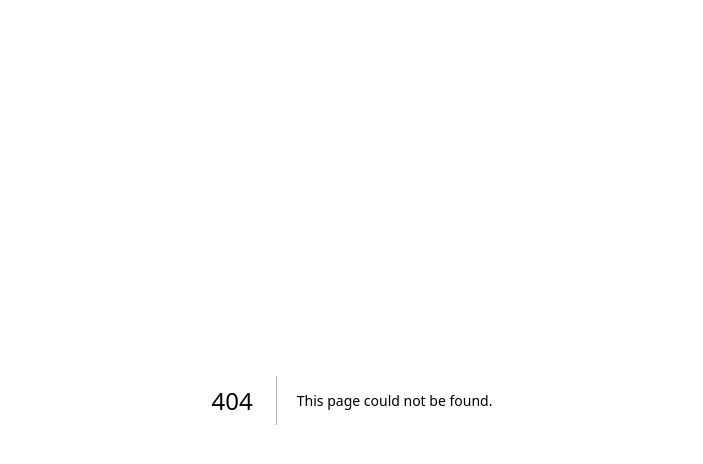
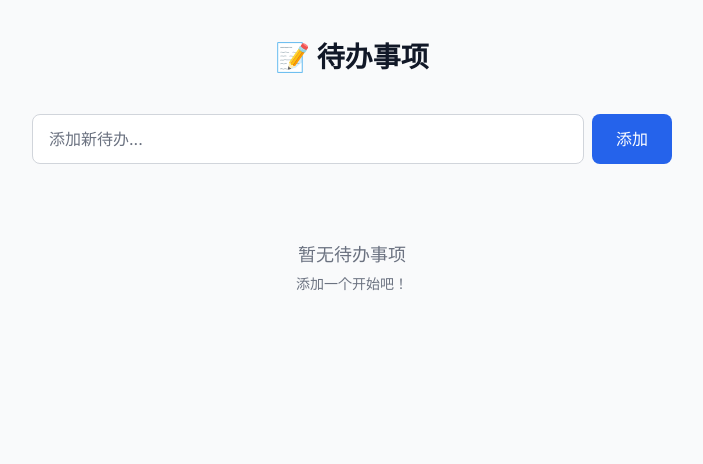
Before and after one commit to coolCicada/nextjs-lession, a Next.js app: page /todos in a window 1280 px wide. Before the commit this address had no page. Shown: the top 464 px of the page, without its empty margins (288-991 px from the left). Built offline with nearby package versions, Linux system fonts and the light colour scheme; a web font is replaced by a local one.

Commit message:
feat: 添加待办事项页面

```diff
--- /dev/null
+++ b/app/todos/page.tsx
@@ -0,0 +1,162 @@
+"use client";
+
+import { useState, useEffect } from "react";
+
+interface Todo {
+  id: string;
+  text: string;
+  completed: boolean;
+  createdAt: string;
+}
+
+export default function TodosPage() {
+  const [todos, setTodos] = useState<Todo[]>([]);
+  const [newTodo, setNewTodo] = useState("");
+
+  // 从 localStorage 加载
+  useEffect(() => {
+    const saved = localStorage.getItem("todos");
+    if (saved) {
+      setTodos(JSON.parse(saved));
+    }
+  }, []);
+
+  // 保存到 localStorage
+  useEffect(() => {
+    localStorage.setItem("todos", JSON.stringify(todos));
+  }, [todos]);
+
+  const addTodo = (e: React.FormEvent) => {
+    e.preventDefault();
+    if (!newTodo.trim()) return;
+
+    const todo: Todo = {
+      id: Date.now().toString(),
+      text: newTodo.trim(),
+      completed: false,
+      createdAt: new Date().toISOString(),
+    };
+
+    setTodos([todo, ...todos]);
+    setNewTodo("");
+  };
+
+  const toggleTodo = (id: string) => {
+    setTodos(
+      todos.map((todo) =>
+        todo.id === id ? { ...todo, completed: !todo.completed } : todo
+      )
+    );
+  };
+
+  const deleteTodo = (id: string) => {
+    setTodos(todos.filter((todo) => todo.id !== id));
+  };
+
+  const pendingTodos = todos.filter((t) => !t.completed);
+  const completedTodos = todos.filter((t) => t.completed);
+
+  return (
+    <div className="min-h-screen bg-gray-50 py-8">
+      <div className="max-w-2xl mx-auto px-4">
+        <h1 className="text-3xl font-bold text-gray-900 mb-8 text-center">
+          📝 待办事项
+        </h1>
+
+        {/* 添加表单 */}
+        <form onSubmit={addTodo} className="mb-8">
+          <div className="flex gap-2">
+            <input
+              type="text"
+              value={newTodo}
+              onChange={(e) => setNewTodo(e.target.value)}
+              placeholder="添加新待办..."
+              className="flex-1 px-4 py-3 border border-gray-300 rounded-lg focus:outline-none focus:ring-2 focus:ring-blue-500"
+            />
+            <button
+              type="submit"
+              className="px-6 py-3 bg-blue-600 text-white font-medium rounded-lg hover:bg-blue-700 transition-colors"
+            >
+              添加
+            </button>
+          </div>
+        </form>
+
+        {/* 待办列表 */}
+        <div className="space-y-6">
+          {/* 进行中 */}
+          {pendingTodos.length > 0 && (
+            <div>
+              <h2 className="text-lg font-semibold text-gray-700 mb-3">
+                进行中 ({pendingTodos.length})
+              </h2>
+              <div className="space-y-2">
+                {pendingTodos.map((todo) => (
+                  <div
+                    key={todo.id}
+                    className="flex items-center gap-3 p-4 bg-white rounded-lg shadow-sm border border-gray-200"
+                  >
+                    <input
+                      type="checkbox"
+                      checked={false}
+                      onChange={() => toggleTodo(todo.id)}
+                      className="w-5 h-5 text-blue-600 rounded focus:ring-blue-500"
+                    />
+                    <span className="flex-1 text-gray-800">{todo.text}</span>
+                    <button
+                      onClick={() => deleteTodo(todo.id)}
+                      className="text-red-500 hover:text-red-700 text-sm"
+                    >
+                      删除
+                    </button>
+                  </div>
+                ))}
+              </div>
+            </div>
+          )}
+
+          {/* 已完成 */}
+          {completedTodos.length > 0 && (
+            <div>
+              <h2 className="text-lg font-semibold text-gray-700 mb-3">
+                已完成 ({completedTodos.length})
+              </h2>
+              <div className="space-y-2">
+                {completedTodos.map((todo) => (
+                  <div
+                    key={todo.id}
+                    className="flex items-center gap-3 p-4 bg-gray-100 rounded-lg border border-gray-200"
+                  >
+                    <input
+                      type="checkbox"
+                      checked={true}
+                      onChange={() => toggleTodo(todo.id)}
+                      className="w-5 h-5 text-green-600 rounded focus:ring-green-500"
+                    />
+                    <span className="flex-1 text-gray-500 line-through">
+                      {todo.text}
+                    </span>
+                    <button
+                      onClick={() => deleteTodo(todo.id)}
+                      className="text-red-400 hover:text-red-600 text-sm"
+                    >
+                      删除
+                    </button>
+                  </div>
+                ))}
+              </div>
+            </div>
+          )}
+
+          {/* 空状态 */}
+          {todos.length === 0 && (
+            <div className="text-center py-12 text-gray-500">
+              <p className="text-lg">暂无待办事项</p>
+              <p className="text-sm mt-2">添加一个开始吧！</p>
+            </div>
+          )}
+        </div>
+      </div>
+    </div>
+  );
+}
```
